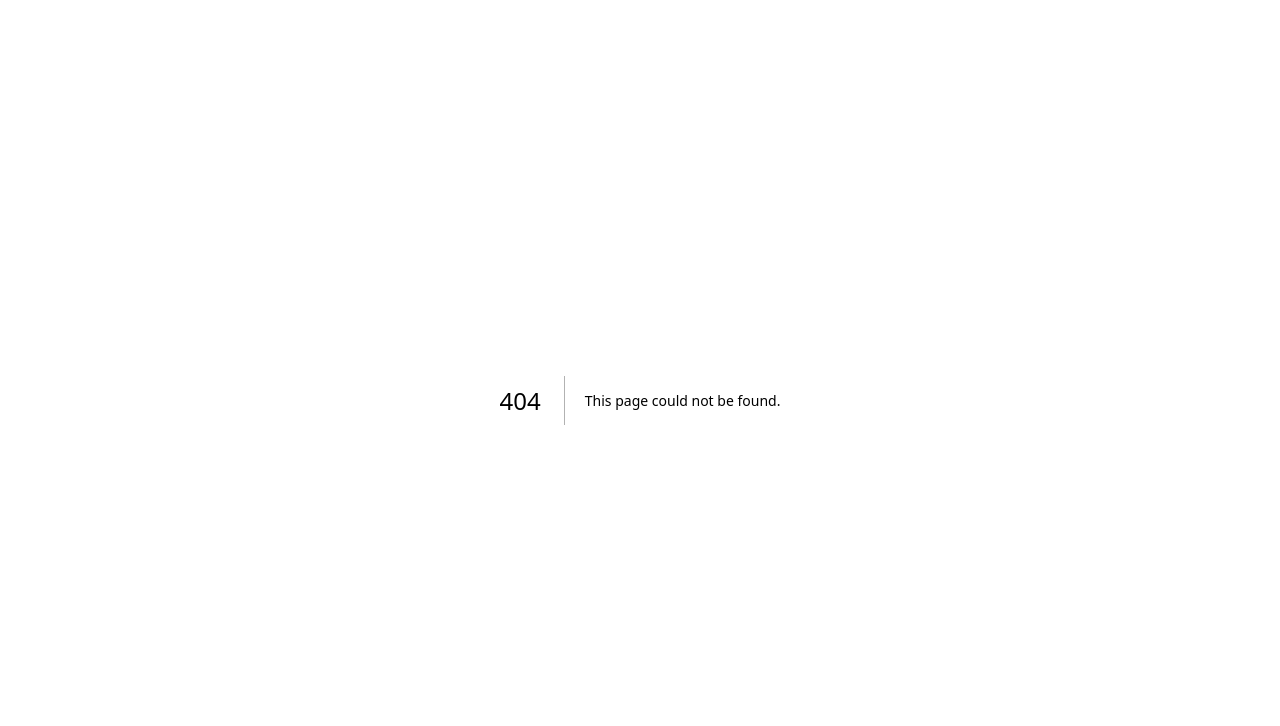
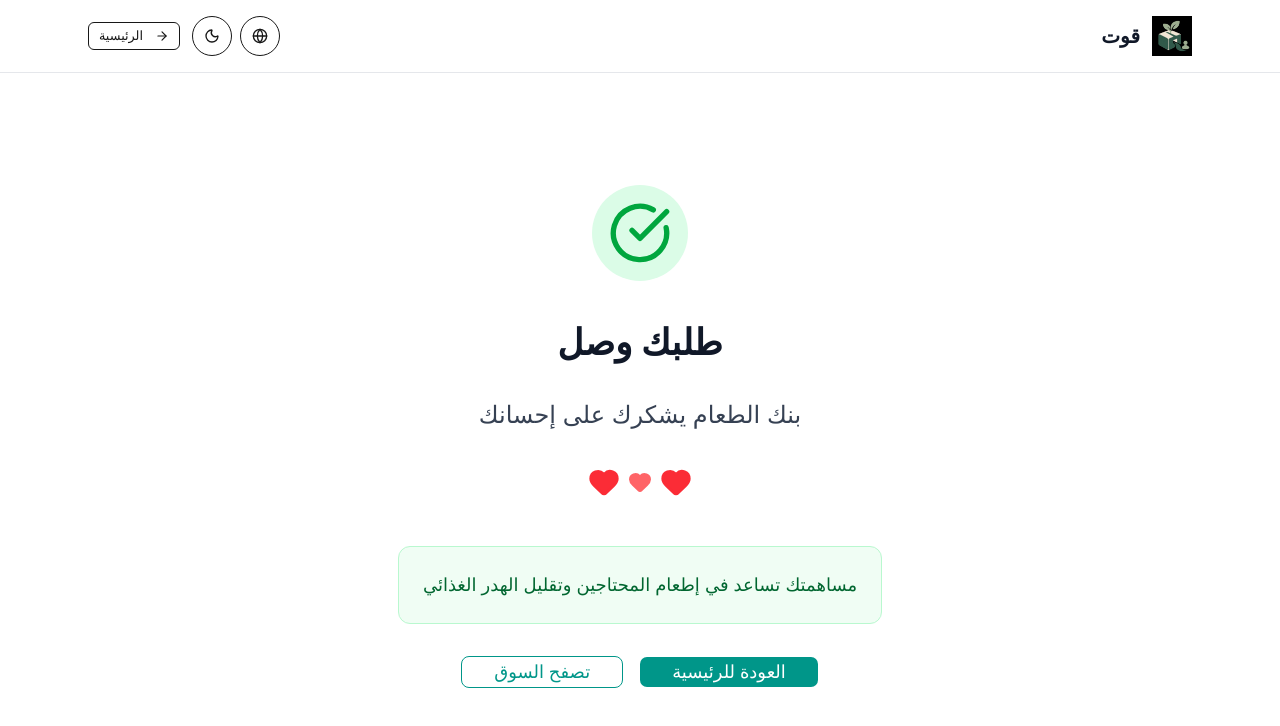
Before and after one commit to althubaitilayan-collab/qoutlog-v2, a Next.js app: page /donate in a window 1280 px wide. Before the commit this address had no page. Shown: the top 726 px of the page. Built offline with nearby package versions, Linux system fonts and the light colour scheme.

Commit message:
Complete homepage with all features - no emojis

```diff
--- /dev/null
+++ b/app/donate/page.tsx
@@ -0,0 +1,77 @@
+"use client";
+
+import { LanguageThemeSwitcher } from "../components/LanguageThemeSwitcher";
+import Link from "next/link";
+import { Button } from "../components/ui/button";
+import { ArrowRight, Heart, CheckCircle } from "lucide-react";
+
+export default function DonatePage() {
+  return (
+    <div className="min-h-screen bg-white flex flex-col" dir="rtl">
+      {/* Header */}
+      <header className="bg-white border-b border-gray-200 sticky top-0 z-40">
+        <div className="max-w-6xl mx-auto px-6 py-4 flex justify-between items-center">
+          <Link href="/" className="flex items-center gap-3">
+            <img src="/logo.png" alt="Qout Logo" width={40} height={40} style={{ width: "40px", height: "40px", objectFit: "contain" }} />
+            <span className="text-xl font-bold text-gray-900">قوت</span>
+          </Link>
+          <div className="flex items-center gap-3">
+            <LanguageThemeSwitcher />
+            <Link href="/">
+              <Button variant="outline" size="sm">
+                <ArrowRight className="w-4 h-4 ml-2" /> الرئيسية
+              </Button>
+            </Link>
+          </div>
+        </div>
+      </header>
+
+      {/* Center Content */}
+      <main className="flex-1 flex items-center justify-center px-6">
+        <div className="text-center max-w-2xl">
+          {/* Success Icon */}
+          <div className="w-24 h-24 bg-green-100 rounded-full flex items-center justify-center mx-auto mb-8">
+            <CheckCircle className="w-16 h-16 text-green-600" />
+          </div>
+
+          {/* Main Message */}
+          <h1 className="text-4xl font-bold text-gray-900 mb-6 leading-relaxed">
+            طلبك وصل
+          </h1>
+
+          <p className="text-2xl text-gray-700 mb-8 leading-relaxed">
+            بنك الطعام يشكرك على إحسانك
+          </p>
+
+          {/* Heart Icon */}
+          <div className="flex items-center justify-center gap-2 mb-12">
+            <Heart className="w-8 h-8 text-red-500 fill-red-500" />
+            <Heart className="w-6 h-6 text-red-400 fill-red-400" />
+            <Heart className="w-8 h-8 text-red-500 fill-red-500" />
+          </div>
+
+          {/* Additional Message */}
+          <div className="bg-green-50 border border-green-200 rounded-xl p-6 mb-8">
+            <p className="text-green-800 text-lg">
+              مساهمتك تساعد في إطعام المحتاجين وتقليل الهدر الغذائي
+            </p>
+          </div>
+
+          {/* Action Buttons */}
+          <div className="flex gap-4 justify-center">
+            <Link href="/">
+              <Button className="bg-teal-600 hover:bg-teal-700 text-white px-8 py-3 text-lg">
+                العودة للرئيسية
+              </Button>
+            </Link>
+            <Link href="/marketplace">
+              <Button variant="outline" className="border-teal-600 text-teal-600 hover:bg-teal-50 px-8 py-3 text-lg">
+                تصفح السوق
+              </Button>
+            </Link>
+          </div>
+        </div>
+      </main>
+    </div>
+  );
+}
--- a/app/page.tsx
+++ b/app/page.tsx
@@ -8,8 +8,8 @@ import Image from "next/image";
 import { Button } from "./components/ui/button";
 import {
   BarChart3, Package, TrendingUp, Sparkles, Send, ArrowLeft,
-  ShoppingBag, User, Menu, X, Factory, MessageCircle, Clock,
-  Search, CheckCircle, CreditCard, Leaf, BadgePercent
+  ShoppingBag, User, Menu, X, Factory, Search, CheckCircle,
+  CreditCard, Leaf, BadgePercent, Heart
 } from "lucide-react";
 import { useState, useEffect } from "react";
 
@@ -219,12 +219,21 @@ export default function Home() {
         </nav>
 
         <div className="p-4 border-t border-gray-200 dark:border-gray-800 min-w-[256px] space-y-2">
+          {/* Donation Button - Highlighted */}
+          <Link
+            href="/donate"
+            className="flex items-center gap-3 px-4 py-3 rounded-lg bg-gradient-to-r from-green-500 to-emerald-600 hover:from-green-600 hover:to-emerald-700 text-white transition-all group shadow-md hover:shadow-lg"
+          >
+            <Heart className="w-5 h-5 group-hover:scale-110 transition-transform" />
+            <span className="font-bold text-sm leading-tight">{isArabic ? "احصل على وجبة وساهم في وجبة توصل لمحتاج" : "Get a meal and donate a meal"}</span>
+          </Link>
+
           <Link href="/auth/signin" className="flex items-center gap-3 px-4 py-3 rounded-lg hover:bg-gray-100 dark:hover:bg-gray-800 transition-colors group">
             <User className="w-5 h-5 text-teal-600 group-hover:scale-110 transition-transform" />
             <span className="text-gray-700 dark:text-gray-300 font-medium">{isArabic ? t("sidebar.signInAr") : t("sidebar.signIn")}</span>
           </Link>
 
-          {/* Go to Barakah Button - No Emoji */}
+          {/* Go to Barakah Button */}
           <a
             href="https://barakah.app"
             target="_blank"
@@ -357,6 +366,7 @@ export default function Home() {
         </div>
       </main>
 
+      {/* Barakah Discount Popup */}
       <BarakahPopup />
     </div>
   );
```
